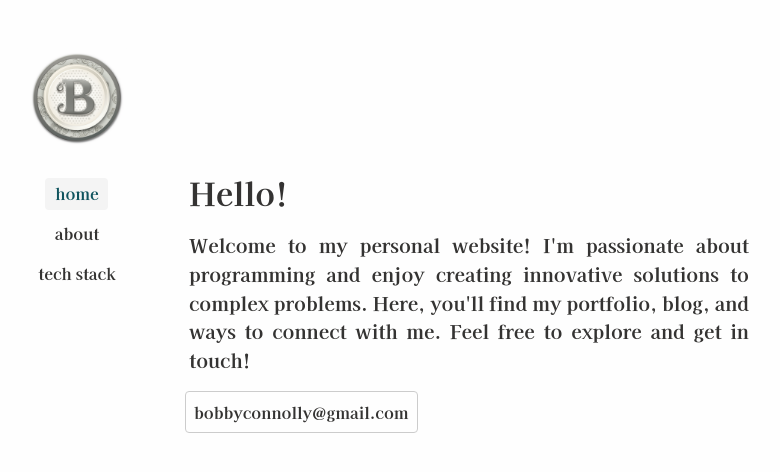
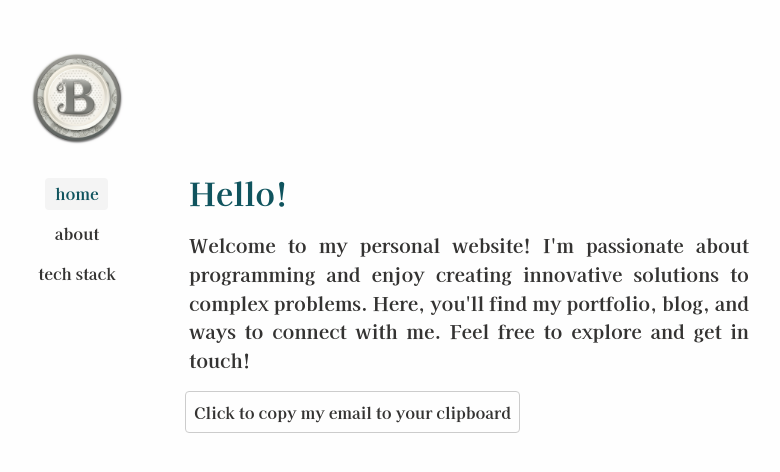
Before and after one commit to tao20000317/my-profile, a Next.js app: page / in a window 1280 px wide. Shown: the top 472 px of the page, without its empty margins (243-1023 px from the left). Built offline with nearby package versions, Linux system fonts and the light colour scheme.

Commit message:
more fussing

```diff
--- a/src/app/about/page.module.css
+++ b/src/app/about/page.module.css
@@ -4,6 +4,7 @@
 }
 
 .title {
+    color: var(--active-link-rgb);
     font-size: 2rem;
     margin-bottom: 1rem;
 }
--- a/src/app/page.jsx
+++ b/src/app/page.jsx
@@ -9,8 +9,7 @@ export default function Home() {
     const [clicked, setClicked] = useState(false)
 
     const copyEmailToClipboard = () => {
-        const email = MY_EMAIL
-        navigator.clipboard.writeText(email)
+        navigator.clipboard.writeText(MY_EMAIL)
         setClicked(true)
         setTimeout(() => setClicked(false), 1000) // remove the 'clicked' class after 1 seconds
     }
@@ -28,7 +27,7 @@ export default function Home() {
                 className={clsx(styles.email, { [styles.clicked]: clicked })}
                 onClick={copyEmailToClipboard}
             >
-                {MY_EMAIL}
+                Click to copy my email to your clipboard
             </p>
         </section>
     )
--- a/src/app/page.module.css
+++ b/src/app/page.module.css
@@ -4,6 +4,7 @@
 }
 
 .title {
+    color: var(--active-link-rgb);
     font-size: 2rem;
     margin-bottom: 1rem;
 }
@@ -30,7 +31,7 @@
 
 @keyframes blink {
     from {
-        background-color: #dadada;
+        background-color: #d1e7cb;
     }
     to {
         background-color: var(--background-rgb);
```
